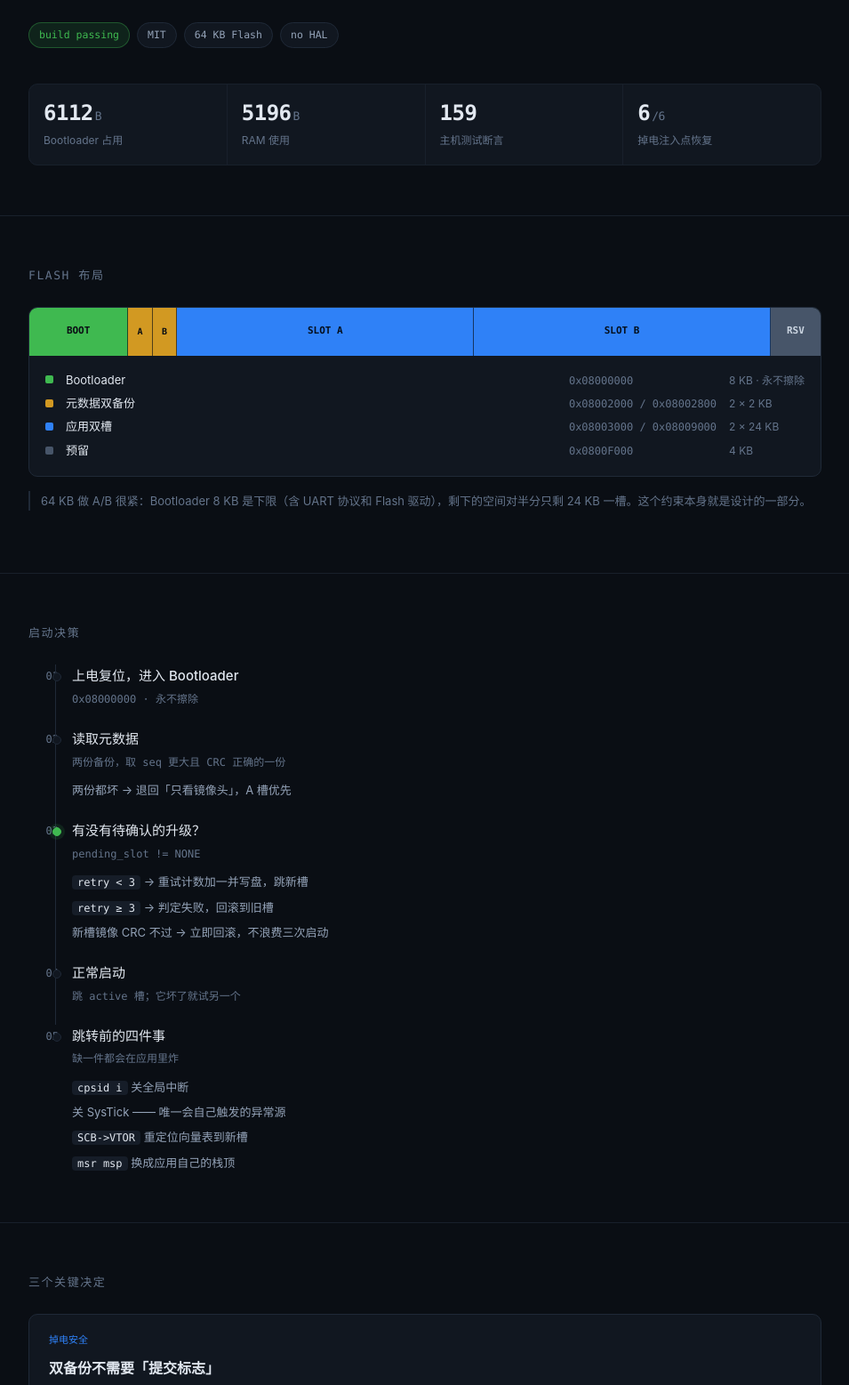
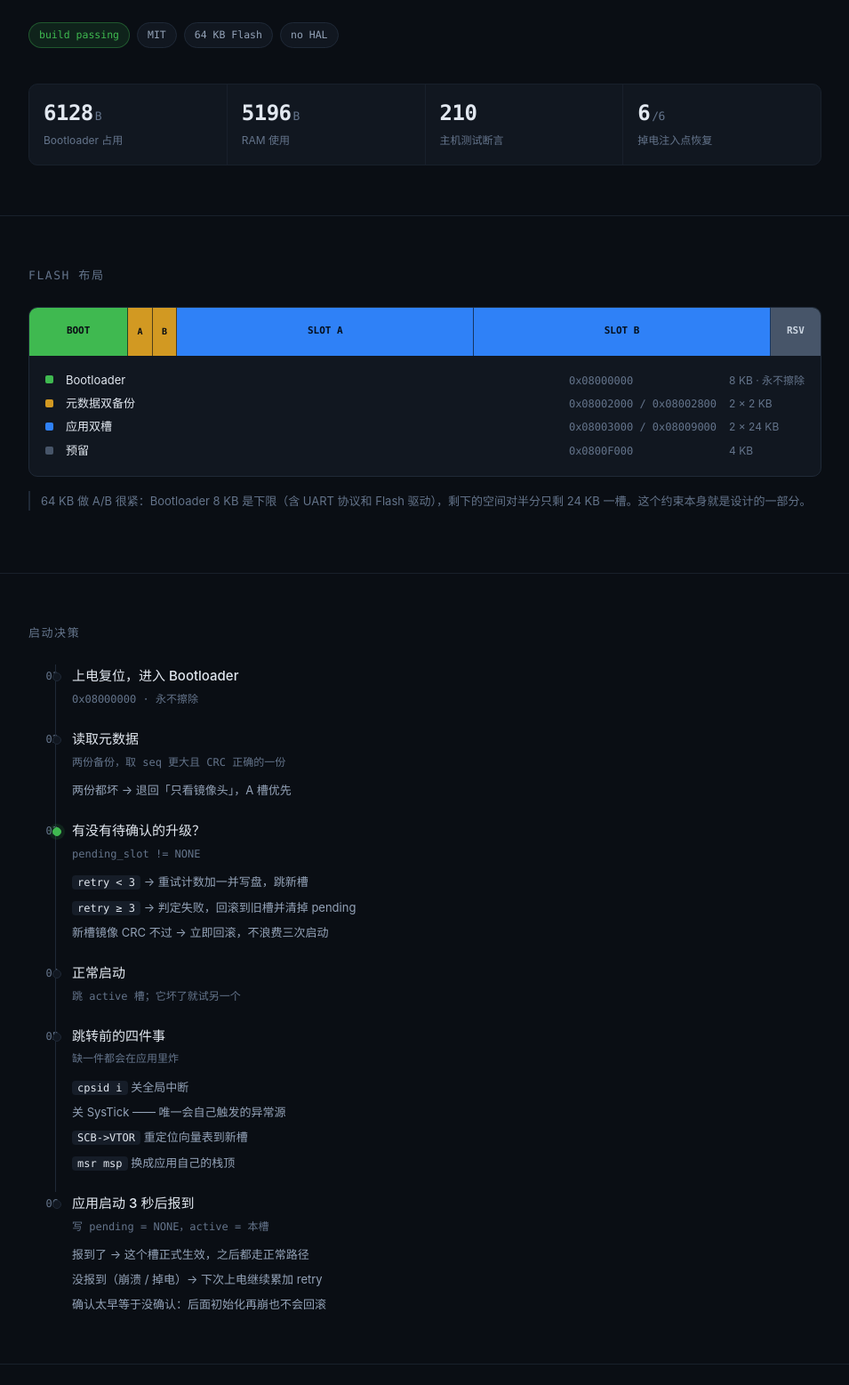
Before and after one commit to wenjialei15/stm32-ota-bootloader, a plain HTML site: page site/index.html in a window 1280 px wide. Shown: the part 326-1883 px from the top of the page at 89% size, without its empty margins (162-1117 px from the left). Drawn offline with Linux system fonts and the light colour scheme.

Commit message:
docs: mark M5 done, add confirm step to boot flow

```diff
--- a/site/index.html
+++ b/site/index.html
@@ -570,7 +570,7 @@
 
         <div class="metrics">
           <div class="metric">
-            <span class="value">6112<span class="unit">B</span></span>
+            <span class="value">6128<span class="unit">B</span></span>
             <span class="label">Bootloader 占用</span>
           </div>
           <div class="metric">
@@ -578,7 +578,7 @@
             <span class="label">RAM 使用</span>
           </div>
           <div class="metric">
-            <span class="value">159</span>
+            <span class="value">210</span>
             <span class="label">主机测试断言</span>
           </div>
           <div class="metric">
@@ -660,7 +660,7 @@
               <div class="meta">pending_slot != NONE</div>
               <div class="branch">
                 <div><code>retry &lt; 3</code> → 重试计数加一并写盘，跳新槽</div>
-                <div><code>retry ≥ 3</code> → 判定失败，回滚到旧槽</div>
+                <div><code>retry ≥ 3</code> → 判定失败，回滚到旧槽并清掉 pending</div>
                 <div>新槽镜像 CRC 不过 → 立即回滚，不浪费三次启动</div>
               </div>
             </div>
@@ -684,6 +684,18 @@
                 <div>关 SysTick —— 唯一会自己触发的异常源</div>
                 <div><code>SCB-&gt;VTOR</code> 重定位向量表到新槽</div>
                 <div><code>msr msp</code> 换成应用自己的栈顶</div>
+              </div>
+            </div>
+          </div>
+          <div class="step">
+            <span class="idx">06</span>
+            <div class="body">
+              <div class="title">应用启动 3 秒后报到</div>
+              <div class="meta">写 pending = NONE，active = 本槽</div>
+              <div class="branch">
+                <div>报到了 → 这个槽正式生效，之后都走正常路径</div>
+                <div>没报到（崩溃 / 掉电）→ 下次上电继续累加 retry</div>
+                <div>确认太早等于没确认：后面初始化再崩也不会回滚</div>
               </div>
             </div>
           </div>
@@ -727,7 +739,7 @@
             </p>
             <p>
               结果是：掉电这种最难的逻辑，可以在 PC 上把断电点一个一个试过去，
-              159 项断言全部在 CI 里跑，不需要板子。
+              210 项断言全部在 CI 里跑，不需要板子。
             </p>
           </div>
         </div>
@@ -825,11 +837,11 @@
           <div class="row done">
             <span class="m">M4</span><span class="t">UART 升级协议</span><span class="s">done</span>
           </div>
+          <div class="row done">
+            <span class="m">M5</span><span class="t">A/B 切换与自动回滚</span><span class="s">done</span>
+          </div>
           <div class="row now">
-            <span class="m">M5</span><span class="t">A/B 切换与自动回滚</span><span class="s">next</span>
-          </div>
-          <div class="row">
-            <span class="m">M6</span><span class="t">打磨与发布</span><span class="s">todo</span>
+            <span class="m">M6</span><span class="t">打磨与发布</span><span class="s">next</span>
           </div>
         </div>
       </div>
```
Also changed, not shown: 1 other file.
